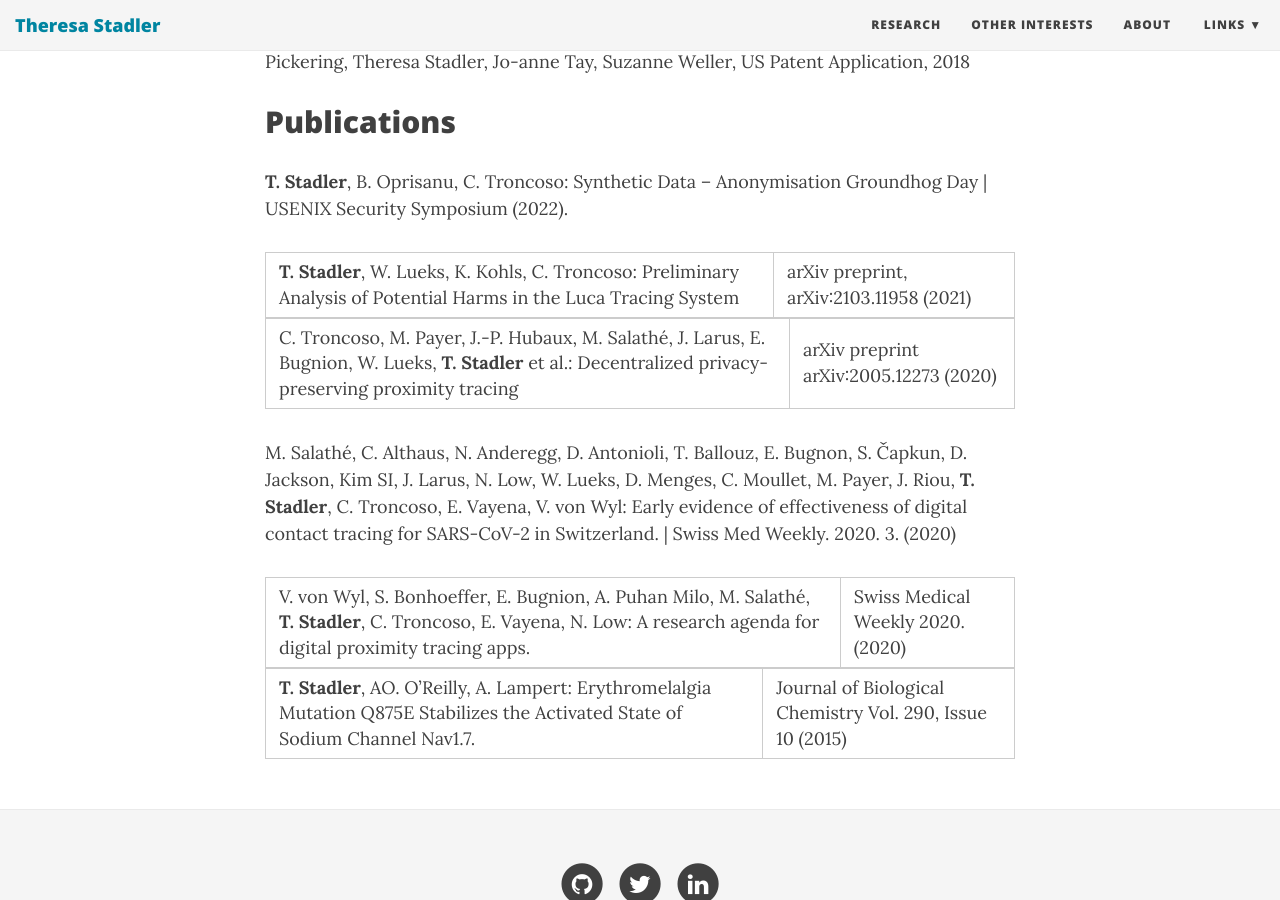
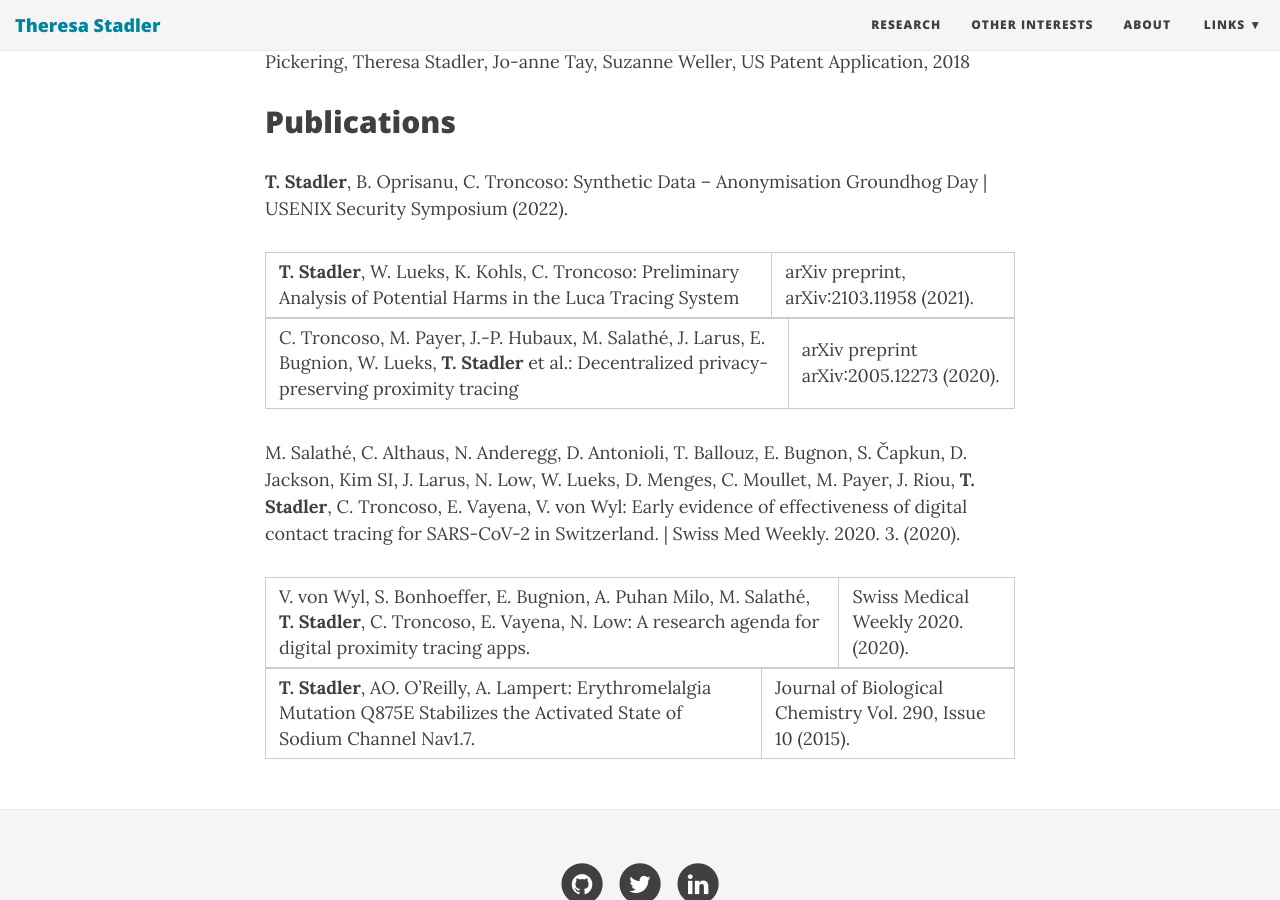
Before and after one commit to reslbesl/theresa.github.io, a Jekyll site: the page built from aboutme.md, in a window 1280 px wide and 900 px high, scrolled down 1686 px. Built offline with Jekyll 4.4.1, drawn with Linux system fonts in a browser that asks for light colours; nearby versions of some CDN libraries.

Commit message:
Update pub list

```diff
--- a/aboutme.md
+++ b/aboutme.md
@@ -48,14 +48,14 @@ Publications
 ---
 **T. Stadler**, B. Oprisanu, C. Troncoso: Synthetic Data – Anonymisation Groundhog Day | USENIX Security Symposium (2022).
 
-**T. Stadler**, W. Lueks, K. Kohls, C. Troncoso: Preliminary Analysis of Potential Harms in the Luca Tracing  System | arXiv preprint, arXiv:2103.11958 (2021)
+**T. Stadler**, W. Lueks, K. Kohls, C. Troncoso: Preliminary Analysis of Potential Harms in the Luca Tracing  System | arXiv preprint, arXiv:2103.11958 (2021).
 
-C. Troncoso, M. Payer, J.-P. Hubaux, M. Salathé, J. Larus, E. Bugnion, W. Lueks, **T. Stadler** et al.: Decentralized privacy-preserving proximity tracing |arXiv preprint arXiv:2005.12273 (2020)
+C. Troncoso, M. Payer, J.-P. Hubaux, M. Salathé, J. Larus, E. Bugnion, W. Lueks, **T. Stadler** et al.: Decentralized privacy-preserving proximity tracing |arXiv preprint arXiv:2005.12273 (2020).
 
 M. Salathé, C. Althaus, N. Anderegg, D. Antonioli, T. Ballouz, E. Bugnon,
 S. Čapkun, D. Jackson, Kim SI, J. Larus, N. Low, W. Lueks, D. Menges, C. Moullet, M. Payer, J. Riou, **T. Stadler**, C. Troncoso,
-E. Vayena, V. von Wyl: Early evidence of effectiveness of digital contact tracing for SARS-CoV-2 in Switzerland. | Swiss Med Weekly. 2020. 3. (2020)
+E. Vayena, V. von Wyl: Early evidence of effectiveness of digital contact tracing for SARS-CoV-2 in Switzerland. | Swiss Med Weekly. 2020. 3. (2020).
 
-V. von Wyl, S. Bonhoeffer, E. Bugnion, A. Puhan Milo, M. Salathé, **T. Stadler**, C. Troncoso, E. Vayena, N. Low: A research agenda for digital proximity tracing apps. | Swiss Medical Weekly 2020. (2020)
+V. von Wyl, S. Bonhoeffer, E. Bugnion, A. Puhan Milo, M. Salathé, **T. Stadler**, C. Troncoso, E. Vayena, N. Low: A research agenda for digital proximity tracing apps. | Swiss Medical Weekly 2020. (2020).
 
-**T. Stadler**, AO. O’Reilly, A. Lampert: Erythromelalgia Mutation Q875E Stabilizes the Activated State of Sodium Channel Nav1.7. | Journal of Biological Chemistry Vol. 290, Issue 10 (2015)
+**T. Stadler**, AO. O’Reilly, A. Lampert: Erythromelalgia Mutation Q875E Stabilizes the Activated State of Sodium Channel Nav1.7. | Journal of Biological Chemistry Vol. 290, Issue 10 (2015).
```
